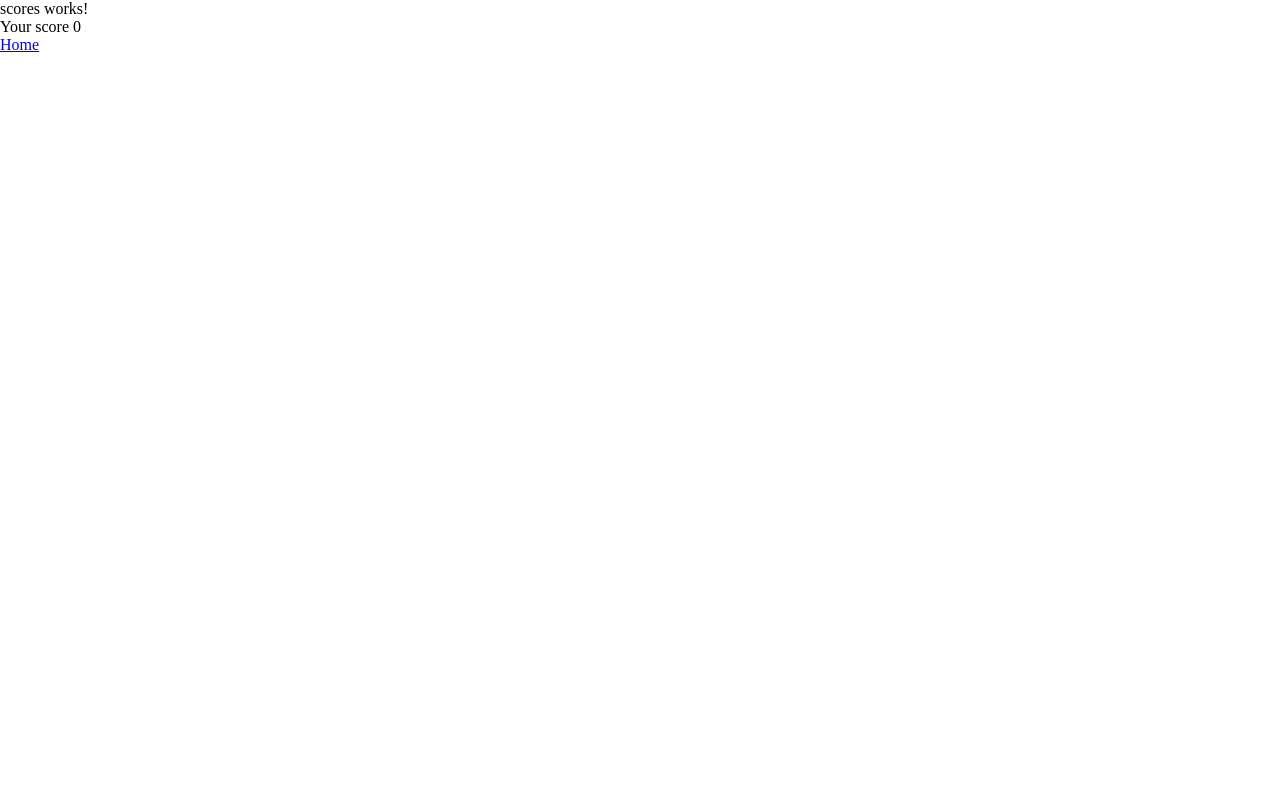
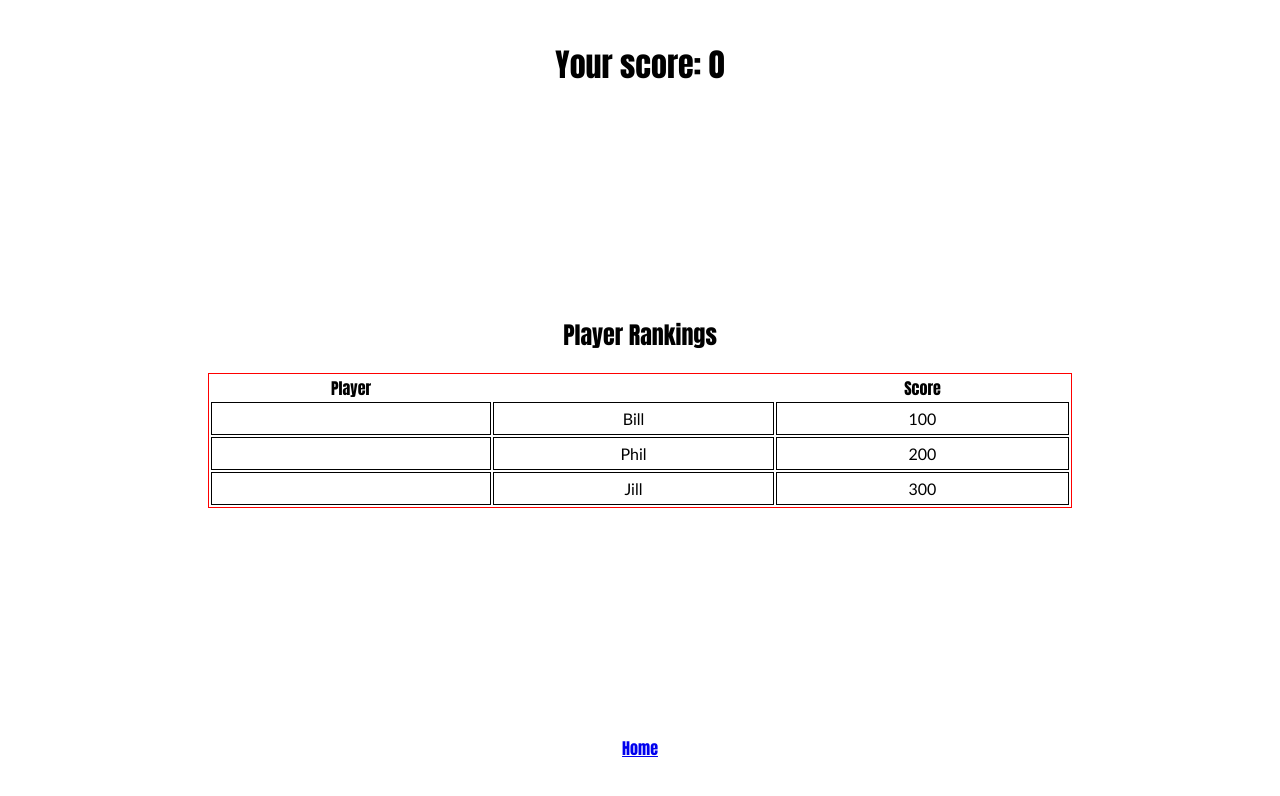
Before and after one commit to jd-andrews/GCFinalAngular, an Angular app: page /scores in a window 1280 px wide. Shown: the top 796 px of the page. Built offline with nearby package versions, Linux system fonts and the light colour scheme; a web font is replaced by a local one.

Commit message:
template skelton for rankings page

```diff
--- a/src/app/components/scores/scores.component.css
+++ b/src/app/components/scores/scores.component.css
@@ -0,0 +1,32 @@
+main {
+  height: 100vh;
+  padding: 40px;
+  display: flex;
+  flex-direction: column;
+  align-items: center;
+  justify-content: space-between;
+  font-family: Impact, Haettenschweiler, "Arial Narrow Bold", sans-serif;
+}
+
+.rankings {
+  display: inherit;
+  flex-direction: column;
+  align-items: center;
+  justify-content: space-between;
+  width: 90%;
+}
+
+h2 {
+  margin-bottom: 20px;
+}
+
+table {
+  width: 80%;
+  border: 1px solid red;
+}
+table td {
+  border: 1px solid black;
+  padding: 6px;
+  font-family: "Gill Sans", "Gill Sans MT", Calibri, "Trebuchet MS", sans-serif;
+  text-align: center;
+}
--- a/src/app/components/scores/scores.component.html
+++ b/src/app/components/scores/scores.component.html
@@ -1,3 +1,35 @@
-<p>scores works!</p>
-<p>Your score {{ yourScore }}</p>
-<a routerLink="/home" (click)="resetScoreArr()">Home</a>
+<main>
+  <h1>Your score: {{ yourScore }}</h1>
+
+  <div class="rankings">
+    <h2>Player Rankings</h2>
+    <table>
+      <tr>
+        <th>Player</th>
+        <th></th>
+        <th>Score</th>
+      </tr>
+      <!-- <tr *ngFor="let player of players">
+      <td>(interpolate: img src url)</td>
+      <td>(interpolate: player name)</td>
+      <td>(interpolate: player score)</td>
+    </tr> -->
+      <tr>
+        <td class="pic"></td>
+        <td class="name">Bill</td>
+        <td class="score">100</td>
+      </tr>
+      <tr>
+        <td class="pic"></td>
+        <td>Phil</td>
+        <td>200</td>
+      </tr>
+      <tr>
+        <td class="pic"></td>
+        <td>Jill</td>
+        <td>300</td>
+      </tr>
+    </table>
+  </div>
+  <a routerLink="/home" (click)="resetScoreArr()">Home</a>
+</main>
--- a/src/app/components/splash/splash.component.css
+++ b/src/app/components/splash/splash.component.css
@@ -20,10 +20,9 @@ h1 {
 .confirmation {
   display: flex;
   flex-direction: column;
-  justify-content: space-between;
-  height: 110%;
-  width: 110%;
-  /* opacity: 0.9; */
+  justify-content: space-around;
+  height: 216px;
+  width: 316px;
   z-index: 2;
   border-radius: 5px;
   position: absolute;
@@ -35,15 +34,26 @@ h1 {
   font-family: "Gill Sans", "Gill Sans MT", Calibri, "Trebuchet MS", sans-serif;
 }
 
+span {
+  display: flex;
+  justify-content: space-around;
+}
+
+/* .buttons {
+  display: flex;
+  flex-direction: column;
+  justify-content: center;
+  align-items: center;
+} */
+
 .confirmation p {
   text-align: center;
 }
 .fa-arrow-up {
-  text-align: center;
   font-weight: bold;
 }
 
-.start {
+.startConfirm {
   font-family: Impact, Haettenschweiler, "Arial Narrow Bold", sans-serif;
   padding: 6px;
   border: 1px solid black;
@@ -52,7 +62,3 @@ h1 {
   width: 50%;
   align-self: center;
 }
-.cancel {
-  right: 0px;
-  color: red;
-}
--- a/src/app/components/splash/splash.component.html
+++ b/src/app/components/splash/splash.component.html
@@ -1,17 +1,19 @@
-<a routerLink="/scores">Scores</a>
-
 <main class="choosePlayer" *ngIf="show">
-  <h1>Whose life do you want to live...?</h1>
+  <h1>Choose a Player</h1>
 
   <section *ngFor="let num of divNums; index as i" class="player">
     <app-questions (click)="confirmPlayer(i)"></app-questions>
     <div class="confirmation" *ngIf="index === i">
-      <i class="fas fa-arrow-up"></i>
-
-      <p>You want to play the game as that person.</p>
-      <button class="start" routerLink="/game">Start Game</button>
-      <p class="cancel" (click)="deselectPlayer(i)">x Cancel</p>
+      <span
+        ><i class="fas fa-arrow-up"></i>
+        <p>Do you want to be in that person's head?</p></span
+      >
+      <button class="startConfirm" routerLink="/game">Yes</button>
+      <button class="startConfirm" (click)="deselectPlayer(i)">
+        Hmm, maybe not...
+      </button>
     </div>
   </section>
 </main>
 <button routerLink="/game">Start Game</button>
+<a routerLink="/scores">Rankings</a>
```
